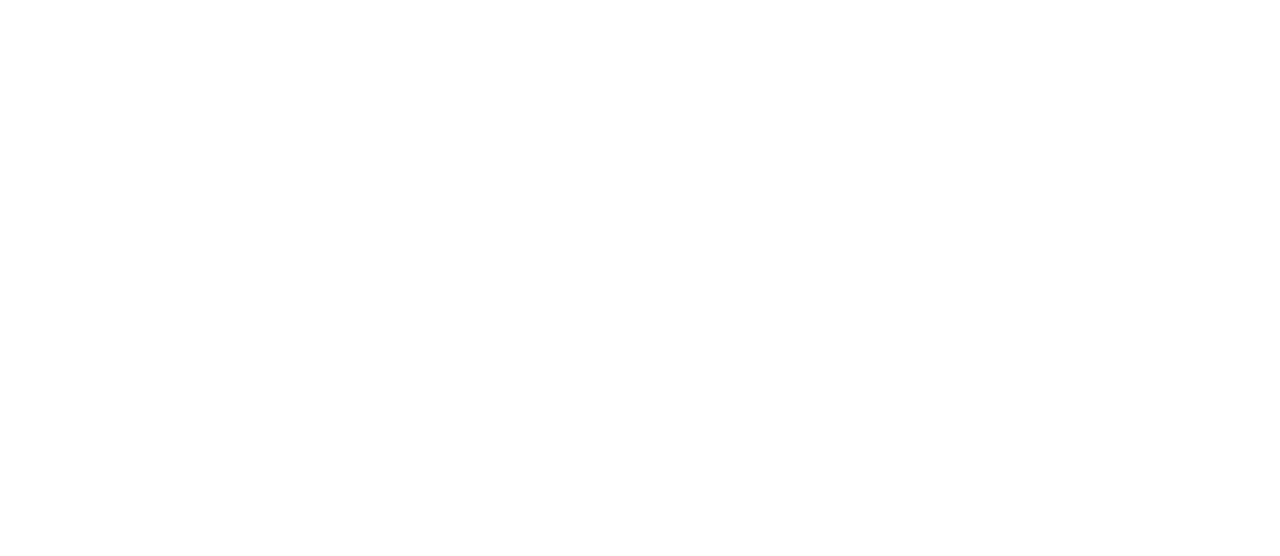
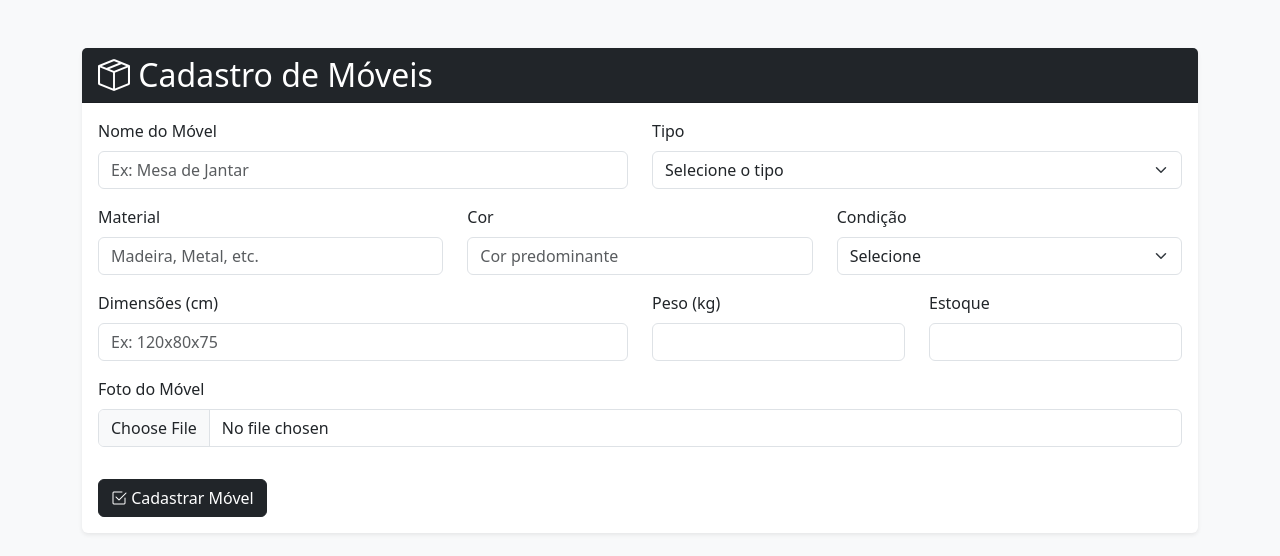
Before and after one commit to ediana85/Ativ---Criar-Formul-rio-com-Bootstrap-, a plain HTML site: page index.html in a window 1280 px wide. Drawn offline with nearby package versions, Linux system fonts and the light colour scheme.

Commit message:
atualização
formulário usando o padrão de container, linhas e colunas do bootstrap

```diff
--- a/index.html
+++ b/index.html
@@ -1,11 +1,86 @@
 <!DOCTYPE html>
-<html lang="en">
+<html lang="pt-BR">
 <head>
-    <meta charset="UTF-8">
-    <meta name="viewport" content="width=device-width, initial-scale=1.0">
-    <title>Formulario para cadastro de moveis</title>
+  <meta charset="UTF-8">
+  <meta name="viewport" content="width=device-width, initial-scale=1.0">
+  <title>Cadastro de Móveis</title>
+  <link href="https://cdn.jsdelivr.net/npm/bootstrap@5.3.0/dist/css/bootstrap.min.css" rel="stylesheet">
+  <link href="https://cdn.jsdelivr.net/npm/bootstrap-icons@1.10.5/font/bootstrap-icons.css" rel="stylesheet">
 </head>
-<body>
+<body class="bg-light py-5">
 
+  <div class="container">
+    <div class="card shadow-sm border-0">
+      <div class="card-header bg-dark text-white">
+        <h2 class="mb-0"><i class="bi bi-box-seam"></i> Cadastro de Móveis</h2>
+      </div>
+      <div class="card-body">
+        <form>
+
+          <div class="row mb-3">
+            <div class="col-md-6">
+              <label for="nomeMovel" class="form-label">Nome do Móvel</label>
+              <input type="text" class="form-control" id="nomeMovel" placeholder="Ex: Mesa de Jantar">
+            </div>
+            <div class="col-md-6">
+              <label for="tipoMovel" class="form-label">Tipo</label>
+              <select class="form-select" id="tipoMovel">
+                <option selected disabled>Selecione o tipo</option>
+                <option>Cadeira</option>
+                <option>Armário</option>
+                <option>Estante</option>
+                <option>Outro</option>
+              </select>
+            </div>
+          </div>
+
+          <div class="row mb-3">
+            <div class="col-md-4">
+              <label for="materialMovel" class="form-label">Material</label>
+              <input type="text" class="form-control" id="materialMovel" placeholder="Madeira, Metal, etc.">
+            </div>
+            <div class="col-md-4">
+              <label for="corMovel" class="form-label">Cor</label>
+              <input type="text" class="form-control" id="corMovel" placeholder="Cor predominante">
+            </div>
+            <div class="col-md-4">
+              <label for="condicaoMovel" class="form-label">Condição</label>
+              <select class="form-select" id="condicaoMovel">
+                <option selected disabled>Selecione</option>
+                <option>Novo</option>
+                <option>Usado</option>
+                <option>Restaurado</option>
+              </select>
+            </div>
+          </div>
+
+          <div class="row mb-3">
+            <div class="col-md-6">
+              <label for="dimensoesMovel" class="form-label">Dimensões (cm)</label>
+              <input type="text" class="form-control" id="dimensoesMovel" placeholder="Ex: 120x80x75">
+            </div>
+            <div class="col-md-3">
+              <label for="pesoMovel" class="form-label">Peso (kg)</label>
+              <input type="number" class="form-control" id="pesoMovel" min="0">
+            </div>
+            <div class="col-md-3">
+              <label for="quantidadeMovel" class="form-label">Estoque</label>
+              <input type="number" class="form-control" id="quantidadeMovel" min="0">
+            </div>
+          </div>
+
+          <div class="mb-3">
+            <label for="fotoMovel" class="form-label">Foto do Móvel</label>
+            <input type="file" class="form-control" id="fotoMovel" accept="image/*">
+          </div>
+
+          <button type="submit" class="btn btn-dark mt-3"><i class="bi bi-check2-square"></i> Cadastrar Móvel</button>
+
+        </form>
+      </div>
+    </div>
+  </div>
+
+  <script src="https://cdn.jsdelivr.net/npm/bootstrap@5.3.0/dist/js/bootstrap.bundle.min.js"></script>
 </body>
 </html>
```
